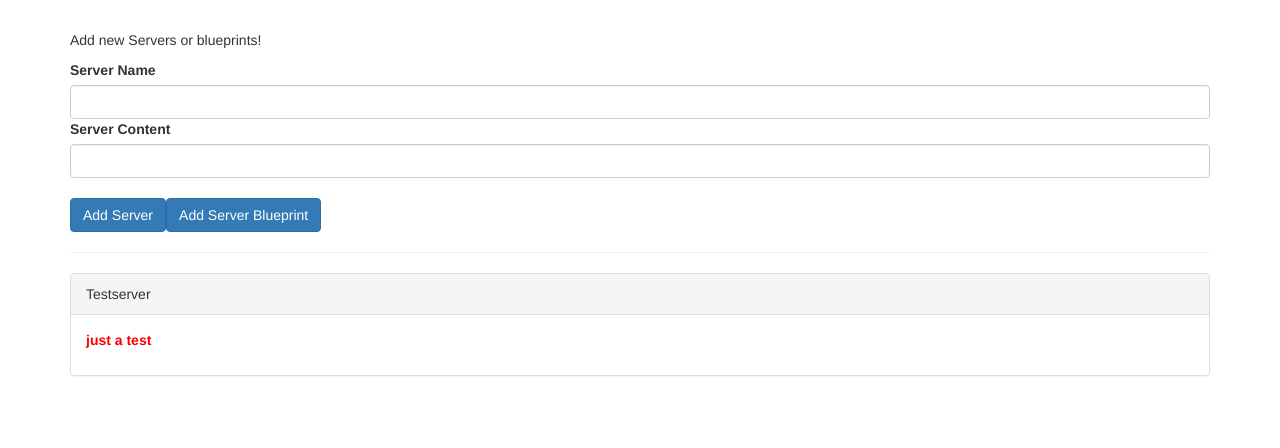
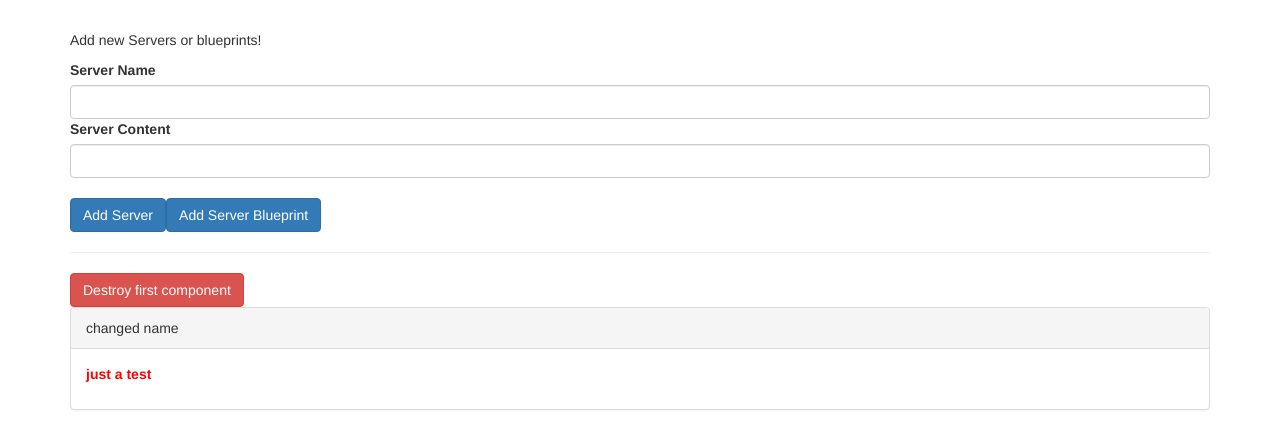
Before and after one commit to geomC/udemy-angular8, an Angular app: page / in a window 1280 px wide. Shown: the top 448 px of the page. Built offline with nearby package versions, Linux system fonts and the light colour scheme.

Commit message:
see all component lifecycle hooks in action

```diff
--- a/src/app/app.component.html
+++ b/src/app/app.component.html
@@ -6,9 +6,12 @@
   <hr>
   <div class="row">
     <div class="col-xs-12">
+
+        <button class="btn btn-danger" (click)="onDestroyFirstComponent()">Destroy first component</button>
+
         <app-server-element
           *ngFor="let serverElement of serverElements"
-          [element]="serverElement"
+          [name]="serverElement.name"
         >
           <p>
             <strong *ngIf="serverElement.type === 'server'" style="color: red">{{ serverElement.content }}</strong>
--- a/src/app/app.component.ts
+++ b/src/app/app.component.ts
@@ -1,4 +1,4 @@
-import { Component } from '@angular/core';
+import {Component, OnInit} from '@angular/core';
 
 export interface ServerData {
   newServerName: string;
@@ -14,12 +14,16 @@ enum ServerType {
   templateUrl: './app.component.html',
   styleUrls: ['./app.component.css']
 })
-export class AppComponent {
+export class AppComponent implements OnInit {
   serverElements = [{
     type: 'server',
     name: 'Testserver',
     content: 'just a test'
   }];
+
+  ngOnInit() {
+    window.setTimeout(() => this.serverElements[0].name = 'changed name', 2000); // trigger onChange again
+  }
 
   onAddServerAdded( serverData: ServerData) {
     this.addServer(ServerType.SERVER, serverData);
@@ -37,4 +41,7 @@ export class AppComponent {
     });
   }
 
+  onDestroyFirstComponent() {
+    this.serverElements.pop();
+  }
 }
--- a/src/app/server-element/server-element.component.html
+++ b/src/app/server-element/server-element.component.html
@@ -1,5 +1,5 @@
 <div class="panel panel-default">
-  <div class="panel-heading">{{ element.name }}</div>
+  <div class="panel-heading" #heading>{{ name }}</div>
   <div class="panel-body">
       <ng-content></ng-content>
   </div>
--- a/src/app/server-element/server-element.component.ts
+++ b/src/app/server-element/server-element.component.ts
@@ -1,20 +1,68 @@
-import {Component, Input, OnInit} from '@angular/core';
+import {
+  Component,
+  Input,
+  OnChanges, SimpleChanges,
+  OnInit,
+  DoCheck,
+  AfterContentInit,
+  AfterContentChecked, AfterViewChecked, AfterViewInit, OnDestroy,
+  ViewChild, ElementRef
+} from '@angular/core';
 
 @Component({
   selector: 'app-server-element',
   templateUrl: './server-element.component.html',
   styleUrls: ['./server-element.component.css']
 })
-export class ServerElementComponent implements OnInit {
-  @Input() element: {
-    type: string,
-    name: string,
-    content: string
-  };
+export class ServerElementComponent implements OnInit,
+  OnChanges,
+  DoCheck,
+  AfterContentInit,
+  AfterContentChecked,
+  AfterContentInit,
+  AfterViewInit,
+  AfterViewChecked,
+  OnDestroy {
 
-  constructor() { }
+  @Input() name: string;
+
+  @ViewChild('heading', {static: true}) header: ElementRef;
+
+  constructor() {
+    console.log('contructor called');
+  }
+
+  ngOnChanges(changes: SimpleChanges) {
+    console.log('ngOnChanges called, changes are ', changes);
+  }
 
   ngOnInit() {
+    console.log('ngOnInit called');
+    console.log('value for heading at ngOnInit: ', this.header.nativeElement.textContent); // logs nothing as second arg
+  }
+
+  ngDoCheck() {
+    console.log('ngDoCheck called');
+  }
+
+  ngAfterContentInit() {
+    console.log('ngAfterContentInit called');
+  }
+
+  ngAfterContentChecked() {
+    console.log('ngAfterContentChecked called');
+  }
+
+  ngAfterViewInit(): void {
+    console.log('ngAfterViewInit called');
+    console.log('heading: at ngAfterViewInit', this.header.nativeElement.textContent); // logs the heading as second arg
+  }
+  ngAfterViewChecked(): void {
+    console.log('ngAfterViewChecked called');
+  }
+
+  ngOnDestroy(): void {
+    console.log('ngOnDestroy called');
   }
 
 }
```
